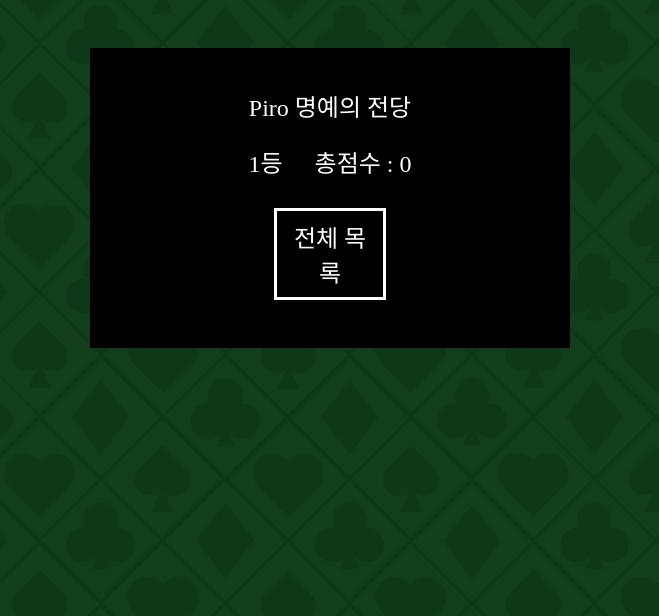
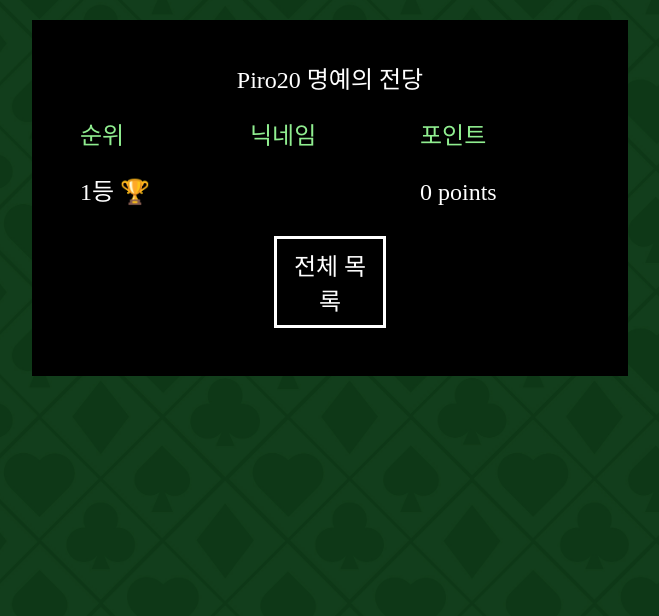
Before and after one commit to mxnxzuzi/CardGame, a Django app: page /users/ranking/ in a window 1280 px wide. Shown: the part 80-696 px from the top of the page, without its empty margins (310-969 px from the left). Run offline with Django 5.2, Linux system fonts and the light colour scheme; the visitor is signed in with stand-in values (Sample User, id 1); data comes from the database, SQL or seed files in the repository; some web fonts are replaced.

Commit message:
[design]: 랭킹

```diff
--- a/apps/users/models.py
+++ b/apps/users/models.py
@@ -5,3 +5,6 @@ from django.contrib.auth.models import AbstractUser
 class User(AbstractUser):
     points=models.IntegerField(default=0)
     nickname=models.CharField(max_length=24, null=False)
+
+    def __str__(self):
+        return self.nickname
--- a/apps/users/views.py
+++ b/apps/users/views.py
@@ -52,7 +52,8 @@ def logout(request):
 
 def ranking(request):
     print(auth.get_user(request).id)
-    rankers=User.objects.order_by("-points")
+    rankers=User.objects.order_by("-points")[:5]
+    print(rankers)
     return render(request, "users/users_ranking.html", {'rankers':rankers})
 
 def set_name(request):
--- a/static/css/users/users_ranking.css
+++ b/static/css/users/users_ranking.css
@@ -8,17 +8,21 @@ main {
   flex-direction: column;
   justify-content: center;
   align-items: center;
-  margin: 8rem;
-  width: 30%;
+  margin: 100px 0;
   height: 50%;
   background-color: black;
   padding: 3rem;
   gap: 2rem;
 }
+
 .rank {
+  width: 500px;
   display: flex;
-  flex-direction: row;
-  gap: 1rem;
+  justify-content: space-between;
+}
+
+.rank>p {
+  width: 160px;
 }
 button {
   background-color: transparent;
--- a/templates/users/users_ranking.html
+++ b/templates/users/users_ranking.html
@@ -3,15 +3,33 @@
 <title>랭킹보기</title>
 {% endblock %} {% block content %}
 <div class="ranking-container">
-  <p>Piro 명예의 전당</p>
+  <p>Piro20 명예의 전당</p>
+  <div class="rank">
+    <p style="color:lightgreen;"> 순위 </p>
+    <p style="color:lightgreen;"> 닉네임 </p>
+    <p style="color:lightgreen;"> 포인트 </p>
+  </div>
   {% for ranker in rankers %}
   <div class="rank">
-    <p>{{ forloop.counter }}등</p>
-    <p>{{ranker.user.nickname}}</p>
-    <p>총점수 : {{ranker.points}}</p>
+    {% if forloop.counter == 1 %}
+      <p>{{ forloop.counter }}등 🏆️ </p>
+      <p>{{ranker.nickname}}</p>
+      <p>{{ranker.points}} points</p>
+    {% elif forloop.counter == 2 %}
+      <p>{{ forloop.counter }}등 🥈 </p>
+      <p>{{ranker.nickname}}</p>
+      <p>{{ranker.points}} points</p>
+    {% elif forloop.counter == 3 %}
+      <p>{{ forloop.counter }}등 🥉 </p>
+      <p>{{ranker.nickname}}</p>
+      <p>{{ranker.points}} points</p>
+    {% else %}
+      <p>{{ forloop.counter }}등</p>
+      <p>{{ranker.nickname}}</p>
+      <p>{{ranker.points}} points</p>
+    {% endif %}
   </div>
   {% endfor %}
-
   <a href="{% url 'game:list'%}"><button id="view-all">전체 목록</button></a>
 </div>
 {% endblock %}
```
